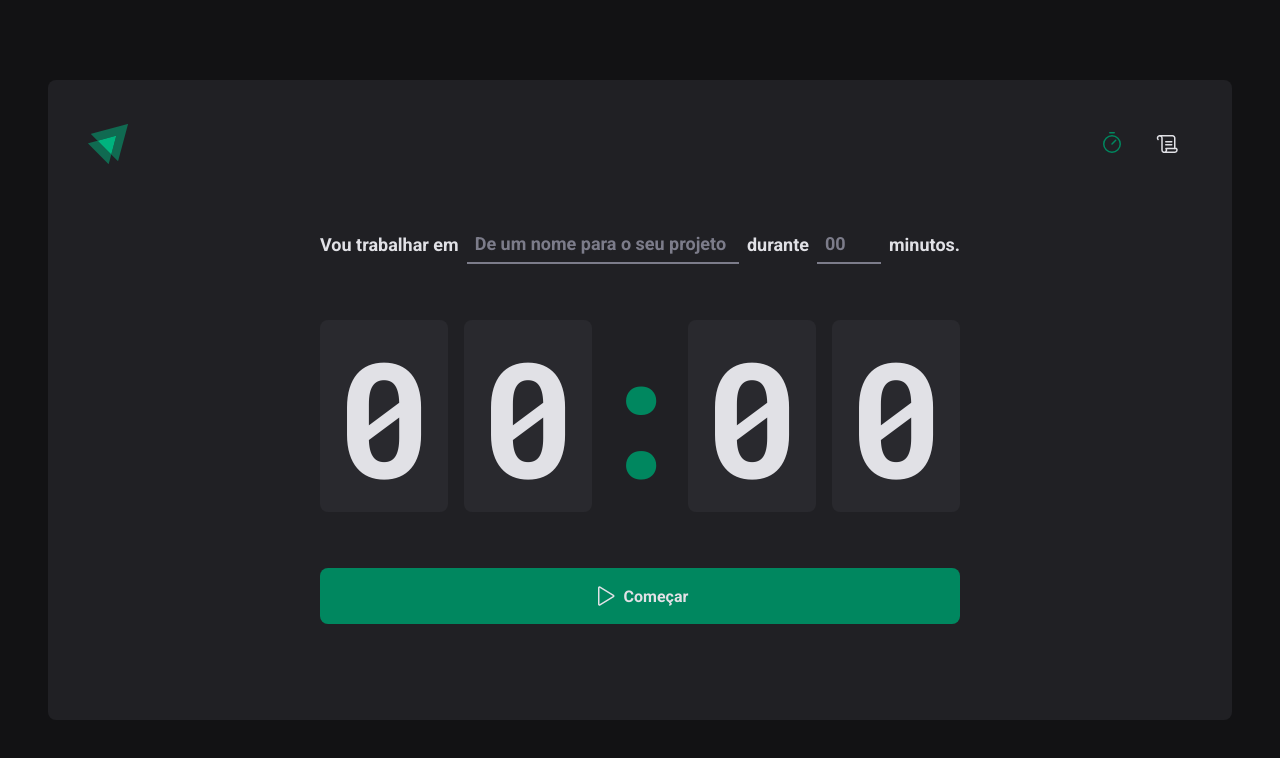
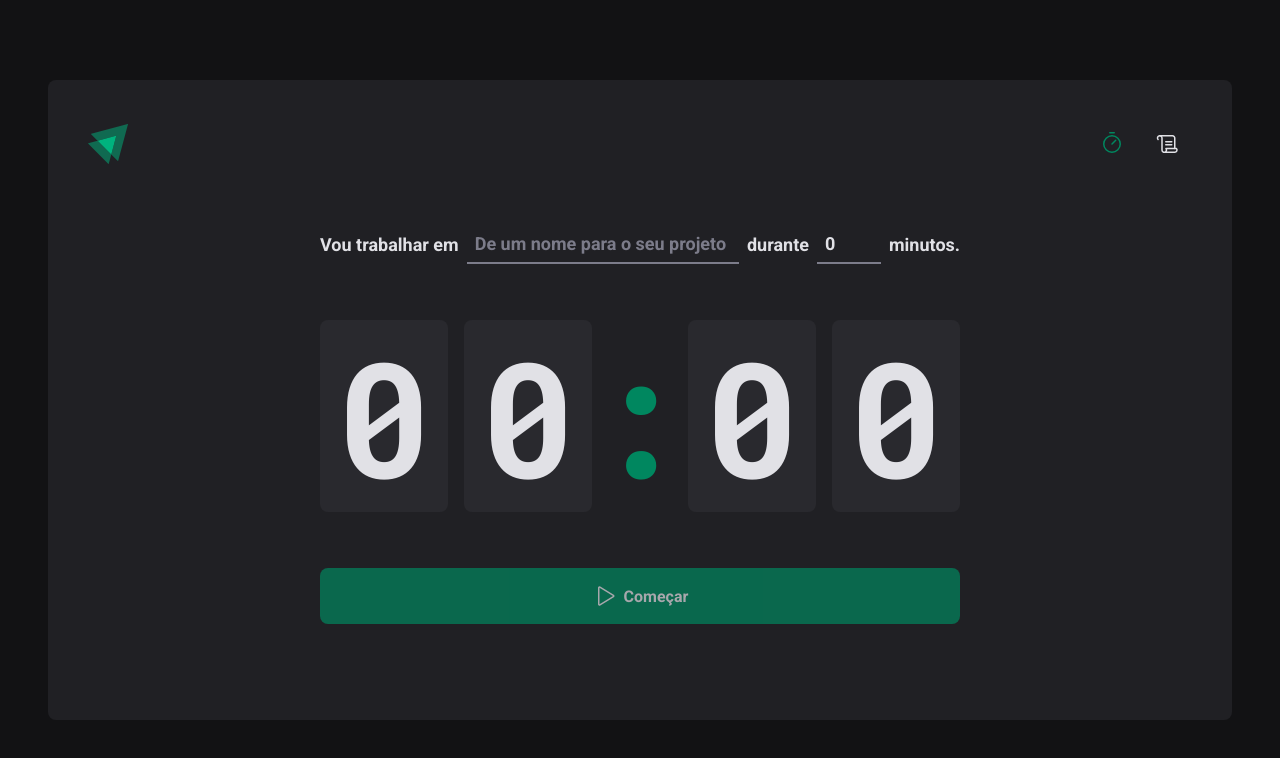
Before and after one commit to matheus-germano/ignite-timer, a React (Vite) app: page / in a window 1280 px wide. Shown: the top 758 px of the page. Built offline with nearby package versions, Linux system fonts and the light colour scheme.

Commit message:
feat: form validation

```diff
--- a/package.json
+++ b/package.json
@@ -10,11 +10,14 @@
     "lint": "eslint src --ext .ts,.tsx"
   },
   "dependencies": {
+    "@hookform/resolvers": "^2.9.10",
     "phosphor-react": "^1.4.1",
     "react": "^18.2.0",
     "react-dom": "^18.2.0",
+    "react-hook-form": "^7.39.5",
     "react-router-dom": "^6.4.3",
-    "styled-components": "^5.3.6"
+    "styled-components": "^5.3.6",
+    "zod": "^3.19.1"
   },
   "devDependencies": {
     "@rocketseat/eslint-config": "^1.1.3",
--- a/src/pages/Home/index.tsx
+++ b/src/pages/Home/index.tsx
@@ -1,4 +1,8 @@
 import { Play } from 'phosphor-react'
+import { useForm } from 'react-hook-form'
+import { zodResolver } from '@hookform/resolvers/zod'
+import * as zod from 'zod'
+
 import {
   CountdownContainer,
   FormContainer,
@@ -9,17 +13,45 @@
   TaskInput,
 } from './style'
 
+// Validation schema
+const newCycleFormValidationSchema = zod.object({
+  task: zod.string().min(1, 'Informe a tarefa'),
+  minutesAmount: zod
+    .number()
+    .min(5, 'O ciclo precisa ser de no mínimo 5 minutos')
+    .max(60, 'O ciclo precisa ser de no máximo 60 minutos'),
+})
+
+// type from zod validation schema
+type NewCycleFormData = zod.infer<typeof newCycleFormValidationSchema>
+
 export function Home() {
+  const { register, handleSubmit, watch, reset } = useForm<NewCycleFormData>({
+    resolver: zodResolver(newCycleFormValidationSchema),
+    defaultValues: {
+      task: '',
+      minutesAmount: 0,
+    },
+  })
+
+  function handleCreateNewCycle(data: NewCycleFormData) {
+    reset()
+  }
+
+  // watching task field (controlled)
+  const task = watch('task')
+  const isSubmitDisabled = !task
+
   return (
     <HomeContainer>
-      <form action="">
+      <form onSubmit={handleSubmit(handleCreateNewCycle)}>
         <FormContainer>
           <label htmlFor="task">Vou trabalhar em</label>
           <TaskInput
             id="task"
-            type="text"
+            list="task-suggestions"
             placeholder="De um nome para o seu projeto"
-            list="task-suggestions"
+            {...register('task')}
           />
 
           <datalist id="task-suggestions">
@@ -36,6 +68,7 @@
             step={5}
             min={5}
             max={60}
+            {...register('minutesAmount', { valueAsNumber: true })}
           />
 
           <span>minutos.</span>
@@ -49,7 +82,7 @@
           <span>0</span>
         </CountdownContainer>
 
-        <StartCountdownButton type="submit">
+        <StartCountdownButton disabled={isSubmitDisabled} type="submit">
           <Play size={24} />
           Começar
         </StartCountdownButton>
```
Also changed, not shown: 1 other file (tests, documents, lock files or other folders).
